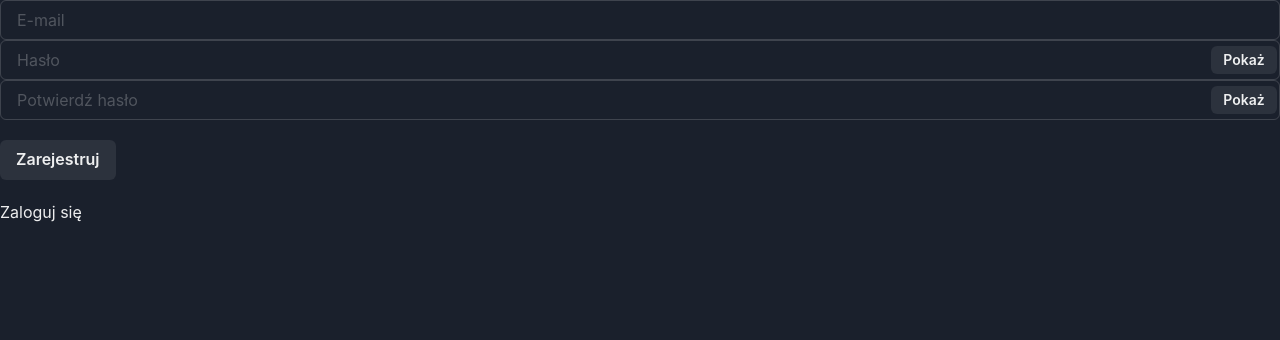
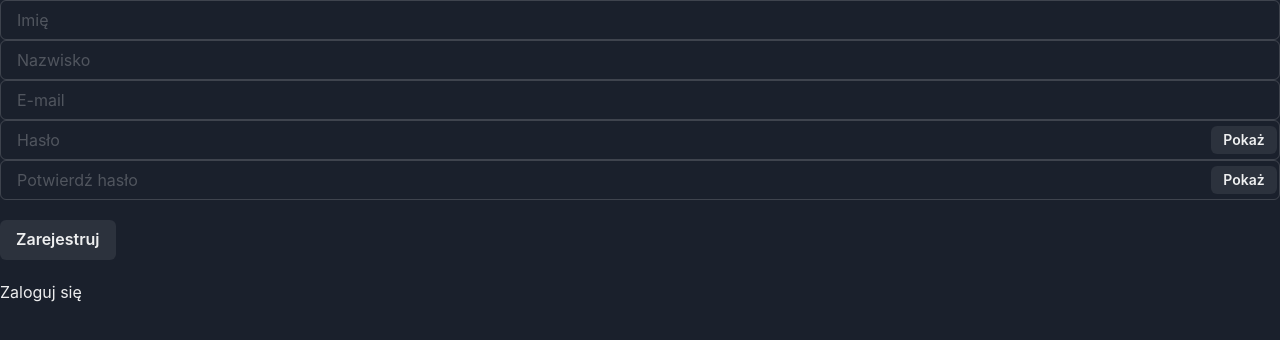
Before and after one commit to HelpNowOfficialProject/HelpNow, a React (Create React App) app: page /auth/register in a window 1280 px wide. Shown: the top 340 px of the page. Built offline with nearby package versions, Linux system fonts and the light colour scheme; no server answers.

Commit message:
added name and surname inputs

```diff
--- a/src/components/Register/Register.tsx
+++ b/src/components/Register/Register.tsx
@@ -19,6 +19,9 @@ export default function Register() {
 
   const [email, setEmail] = useState("");
   const [password, setPassword] = useState("");
+  const [name, setName] = useState("");
+  const [surname, setSurname] = useState("");
+  //const [address, setAddress] = useState("");
   const [passwordConfirm, setPasswordConfirm] = useState("");
   const [showPassword, setShowPassword] = useState(false);
   const [showPasswordConfirm, setShowPasswordConfirm] = useState(false);
@@ -34,6 +37,12 @@ export default function Register() {
   ) => {
     setPasswordConfirm(e.target.value);
   };
+  const handleNameChange = (e: React.ChangeEvent<HTMLInputElement>) => {
+    setName(e.target.value)
+  };
+  const handleSurnameChange = (e: React.ChangeEvent<HTMLInputElement>) => {
+    setSurname(e.target.value)
+  };
 
   const handleRegister = async () => {
     let errorMessage = "";
@@ -47,14 +56,13 @@ export default function Register() {
       errorMessage = "Za słabe hasło! (Powinno mieć przynajmniej 6 znaków)";
     }
 
-    if (errorMessage) {
+    if(errorMessage){
       toast({
         title: "Błędy podczas rejestracji",
         description: errorMessage,
         status: "error",
         isClosable: true,
-      });
-      return;
+      }); return;
     }
 
     createUserWithEmailAndPassword(auth, email, password)
@@ -80,6 +88,18 @@ export default function Register() {
 
   return (
     <div>
+      <Input
+        placeholder="Imię"
+        value={name}
+        onChange={handleNameChange}
+      />
+
+      <Input
+        placeholder="Nazwisko"
+        value={surname}
+        onChange={handleSurnameChange}
+      />
+
       <Input
         placeholder="E-mail"
         value={email}
```
